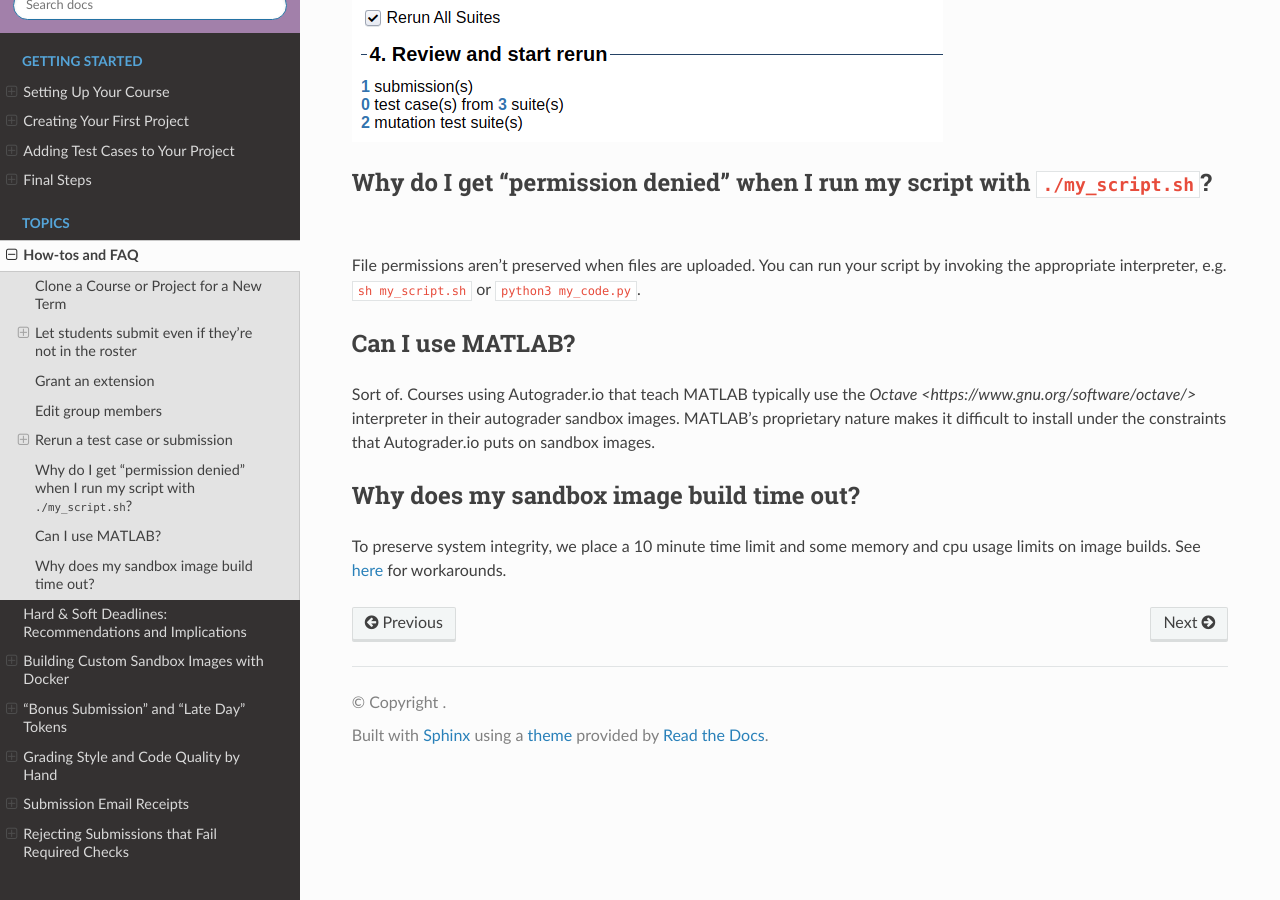
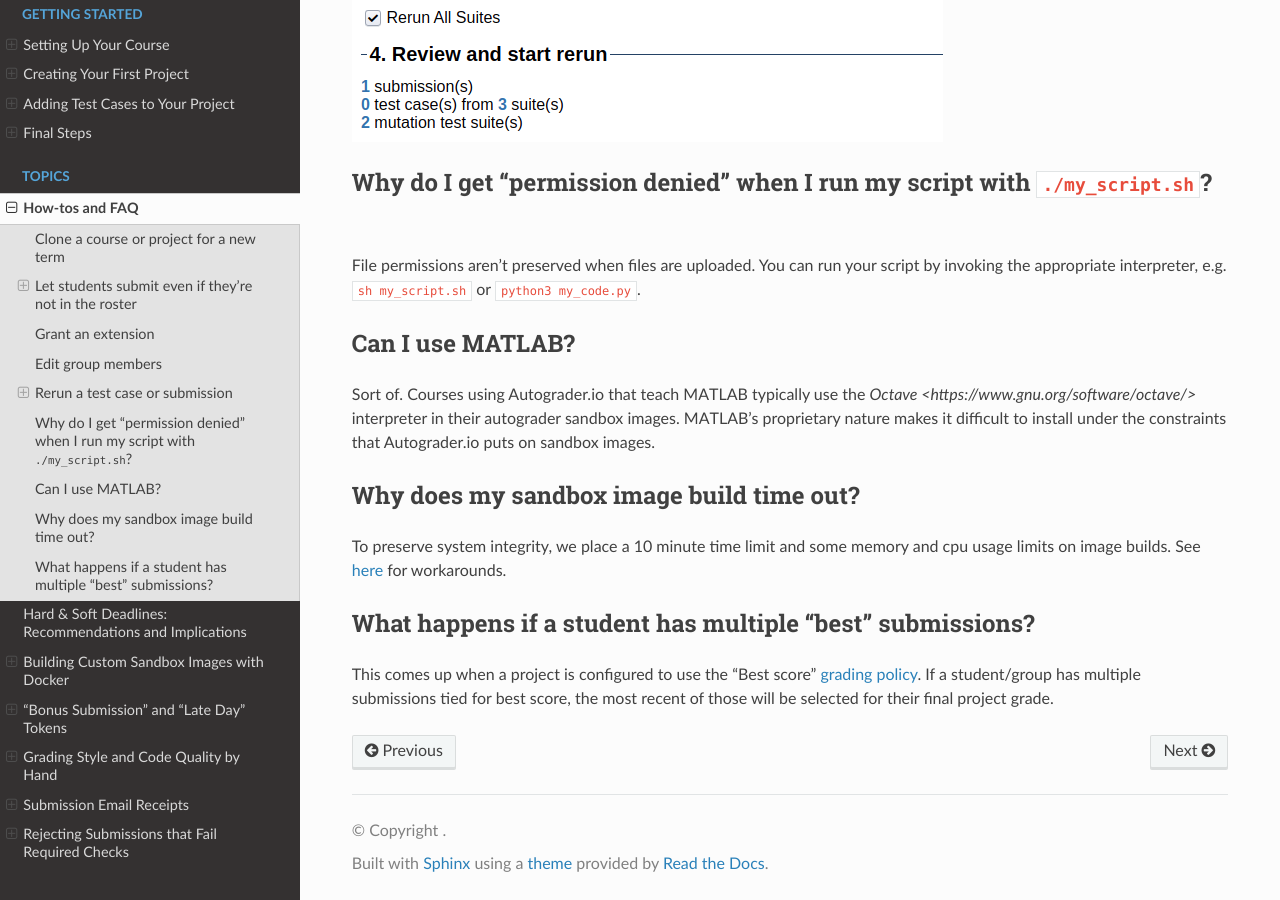
Before and after one commit to eecs-autograder/autograder.io, a Sphinx documentation site: the page built from docs/how_tos.rst, in a window 1280 px wide and 900 px high, scrolled down 6682 px. Built offline with Sphinx 7.4.7 and the Read the Docs theme 2.0.0, drawn with Linux system fonts in a browser that asks for light colours; some of the changed text lies outside the part shown.

Commit message:
Added entry to FAQ on how ties are broken between multiple best submissions.

```diff
--- a/docs/getting_started/create_first_project.rst
+++ b/docs/getting_started/create_first_project.rst
@@ -66,11 +66,14 @@
 
 .. image:: /pics/create_first_project/submission_reset_timezone.png
 
+.. _ultimate-submission-policy:
+
 Choose a Grading Policy (Best or Most Recent Submission)
 --------------------------------------------------------
 Choose whether to use students' best or most recent submission for their
 final project grade. We recommend taking the *best* submission when using the
 *hard cutoff* for submission limits or taking the *most recent* submission when
-using the *soft cutoff*.
+using the *soft cutoff*. If handgrading is enabled, the submission chosen for
+their final project grade will also be the one selected for handgrading.
 
 .. image:: /pics/create_first_project/grading_policy.png
--- a/docs/how_tos.rst
+++ b/docs/how_tos.rst
@@ -4,7 +4,7 @@
 pull requests to our
 `GitHub repository <https://github.com/eecs-autograder/autograder.io/tree/master/docs>`_.
 
-Clone a Course or Project for a New Term
+Clone a course or project for a new term
 ------------------------------------------
 To clone a course, see :ref:`copy-course`.
 
@@ -134,3 +134,10 @@
 To preserve system integrity, we place a 10 minute time limit and some
 memory and cpu usage limits on image builds.
 See :ref:`here <image-build-tricks>` for workarounds.
+
+What happens if a student has multiple "best" submissions?
+----------------------------------------------------------
+This comes up when a project is configured to use the "Best score"
+:ref:`grading policy <ultimate-submission-policy>`.
+If a student/group has multiple submissions tied for best
+score, the most recent of those will be selected for their final project grade.
--- a/docs/topics/handgrading.rst
+++ b/docs/topics/handgrading.rst
@@ -81,7 +81,10 @@
 
 Select a submission from the left sidebar, check the appropriate checkboxes,
 add annotations as needed, and then click the "Done" checkbox in the
-bottom-right corner before moving on to the next submission.
+bottom-right corner before moving on to the next submission. The submission
+that is presented for grading is the same one selected for the student's final
+project grade according to the chosen
+:ref:`grading policy <ultimate-submission-policy>`.
 
 .. image:: /pics/topics/handgrading/grading.gif
 
```
